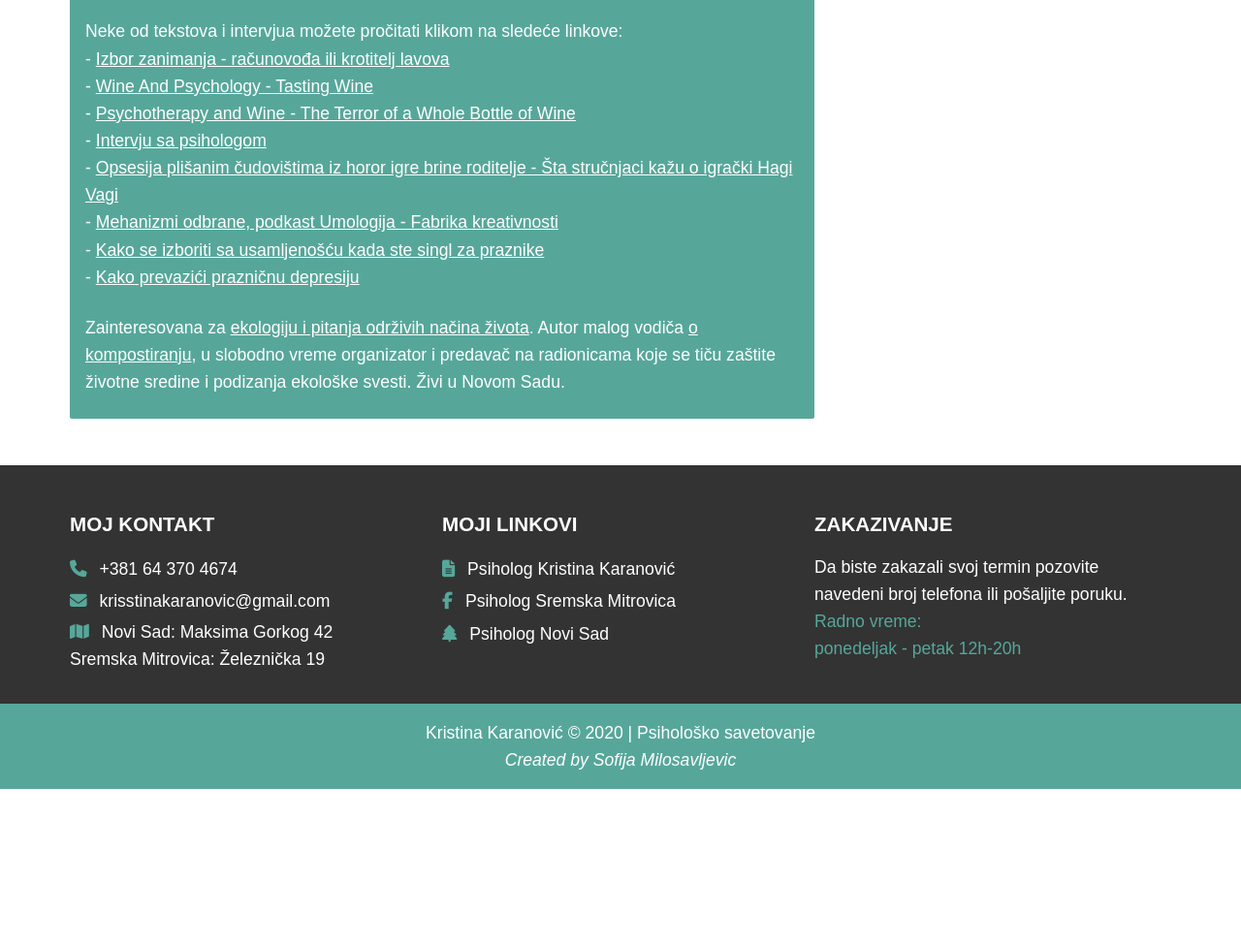
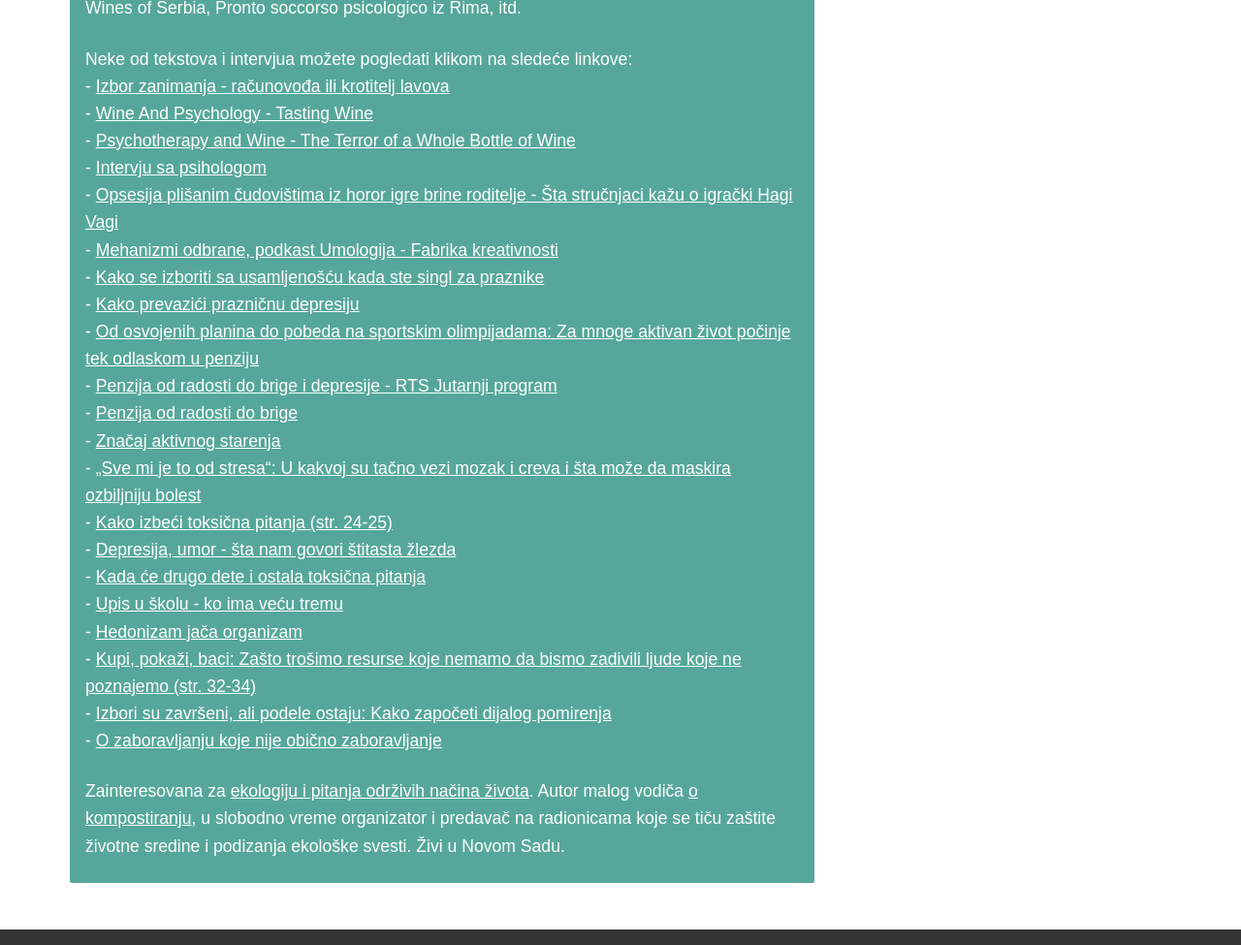
Before and after one commit to sofija8/kristina-karanovic, a plain HTML site: page o-psihologu.html in a window 1280 px wide. Shown: the part 2005-2980 px from the top of the page at 97% size. Before the commit the page ends 2819 px from the top, so only its background shows below. Drawn offline with Linux system fonts and the light colour scheme.

Commit message:
new links and interviews

```diff
--- a/o-psihologu.html
+++ b/o-psihologu.html
@@ -142,6 +142,7 @@
 
                         Član Društva Psihologa Srbije, kao i EFPA (evropsko udruženje psihologa),
                         i IAREBT-a (Internacionalne asocijacije za racionalno-emotivnu bihejvioralnu terapiju).
+                        Profesionalni član ACBS-a – Asocijacije za kontekstualnu bihejvioralnu nauku (Association for Contextual Behavioral Science).
                         Član Društva psihoterapeuta Srbije i nosilac nacionalnog sertifikata za psihoterapiju.
                     </p>
                     <p>
@@ -160,7 +161,7 @@
                         Wines of Serbia, Pronto soccorso psicologico iz Rima, itd.
                     </p>
                     <p>
-                        Neke od tekstova i intervjua možete pročitati klikom na sledeće linkove:
+                        Neke od tekstova i intervjua možete pogledati klikom na sledeće linkove:
                         <br>
                         - <a href="https://24sedam.rs/slobodno-vreme/zivot-je-lep/9082/izbor-zanimanja-racunovoda-ili-krotitelj-lavova/vest" target="_blank">
                             <u>Izbor zanimanja - računovođa ili krotitelj lavova</u></a>
@@ -185,6 +186,45 @@
                         <br>
                         - <a href="https://24sedam.rs/lifestyle/zdrav-zivot/357074/kako-prevazici-praznicnu-depresiju/vest" target="_blank">
                             <u>Kako prevazići prazničnu depresiju</u></a>
+                        <br>
+                        - <a href="https://forbes.n1info.rs/lifestyle/u-pokretu/od-osvojenih-planina-do-pobeda-na-sportskim-olimpijadama-za-mnoge-aktivan-zivot-pocinje-tek-odlaskom-u-penziju/" target="_blank">
+                            <u>Od osvojenih planina do pobeda na sportskim olimpijadama: Za mnoge aktivan život počinje tek odlaskom u penziju</u></a>
+                        <br>
+                        - <a href="https://www.youtube.com/watch?v=jD-zyTMDFHM" target="_blank">
+                            <u>Penzija od radosti do brige i depresije - RTS Jutarnji program</u></a>
+                        <br>
+                        - <a href="https://dorcolijada.com/penzija-od-radosti-do-brige/" target="_blank">
+                            <u>Penzija od radosti do brige</u></a>
+                        <br>
+                        - <a href="https://dorcolijada.com/znacaj-aktivnog-starenja/" target="_blank">
+                            <u>Značaj aktivnog starenja</u></a>
+                        <br>
+                        - <a href="https://forbes.n1info.rs/lifestyle/zdravlje-i-stil/sve-mi-je-to-od-stresa-u-kakvoj-su-tacno-vezi-mozak-i-creva-i-sta-moze-da-maskira-ozbiljniju-bolest/" target="_blank">
+                            <u>„Sve mi je to od stresa“: U kakvoj su tačno vezi mozak i creva i šta može da maskira ozbiljniju bolest</u></a>
+                        <br>
+                        - <a href="https://www.galenpharm.com/portfolio/2026-08/" target="_blank">
+                            <u>Kako izbeći toksična pitanja (str. 24-25)</u></a>
+                        <br>
+                        - <a href="https://www.doktok.rs/portal/depresija-umor-sta-govori-stitasta-zlezda" target="_blank">
+                            <u>Depresija, umor - šta nam govori štitasta žlezda</u></a>
+                        <br>
+                        - <a href="https://www.doktok.rs/portal/kada-ce-drugo-dete-i-ostala-toksicna-pitanja" target="_blank">
+                            <u>Kada će drugo dete i ostala toksična pitanja</u></a>
+                        <br>
+                        - <a href="https://www.doktok.rs/portal/upis-u-skolu-ko-ima-vecu-tremu" target="_blank">
+                            <u>Upis u školu - ko ima veću tremu</u></a>
+                        <br>
+                        - <a href="https://www.vinoifino.rs/novosti/novost_hedonizam_jaca_organizam_vinski_magazin_vino_i_fino_3830" target="_blank">
+                            <u>Hedonizam jača organizam</u></a>
+                        <br>
+                        - <a href="https://ekolist.org/eEkolist/eEkolist46.pdf?fbclid=IwY2xjawVRcstleHRuA2FlbQIxMABwZG9mBWJyaWQRMWt0dkJpZTdRTGhsMnVoaFNzcnRjBmFwcF9pZBAyMjIwMzkxNzg4MjAwODkyAAEfL6LlL_KS9cR8yINj3XKBkdEJYGSkDVIaiQtoDLTO9ITWywM_ulIDpP0sm8M_aem_j4ysxjORsnWClBCjc_Of_g" target="_blank">
+                            <u>Kupi, pokaži, baci: Zašto trošimo resurse koje nemamo da bismo zadivili ljude koje ne poznajemo (str. 32-34)</u></a>
+                        <br>
+                        - <a href="https://www.youtube.com/watch?v=GBZ3tqgVmBo" target="_blank">
+                            <u>Izbori su završeni, ali podele ostaju: Kako započeti dijalog pomirenja</u></a>
+                        <br>
+                        - <a href="https://dorcolijada.com/o-zaboravljanju-pise-master-psiholog-kristina-karanovic/" target="_blank">
+                            <u>O zaboravljanju koje nije obično zaboravljanje</u></a>
                     </p>
                     <p>
                         Zainteresovana za
```
